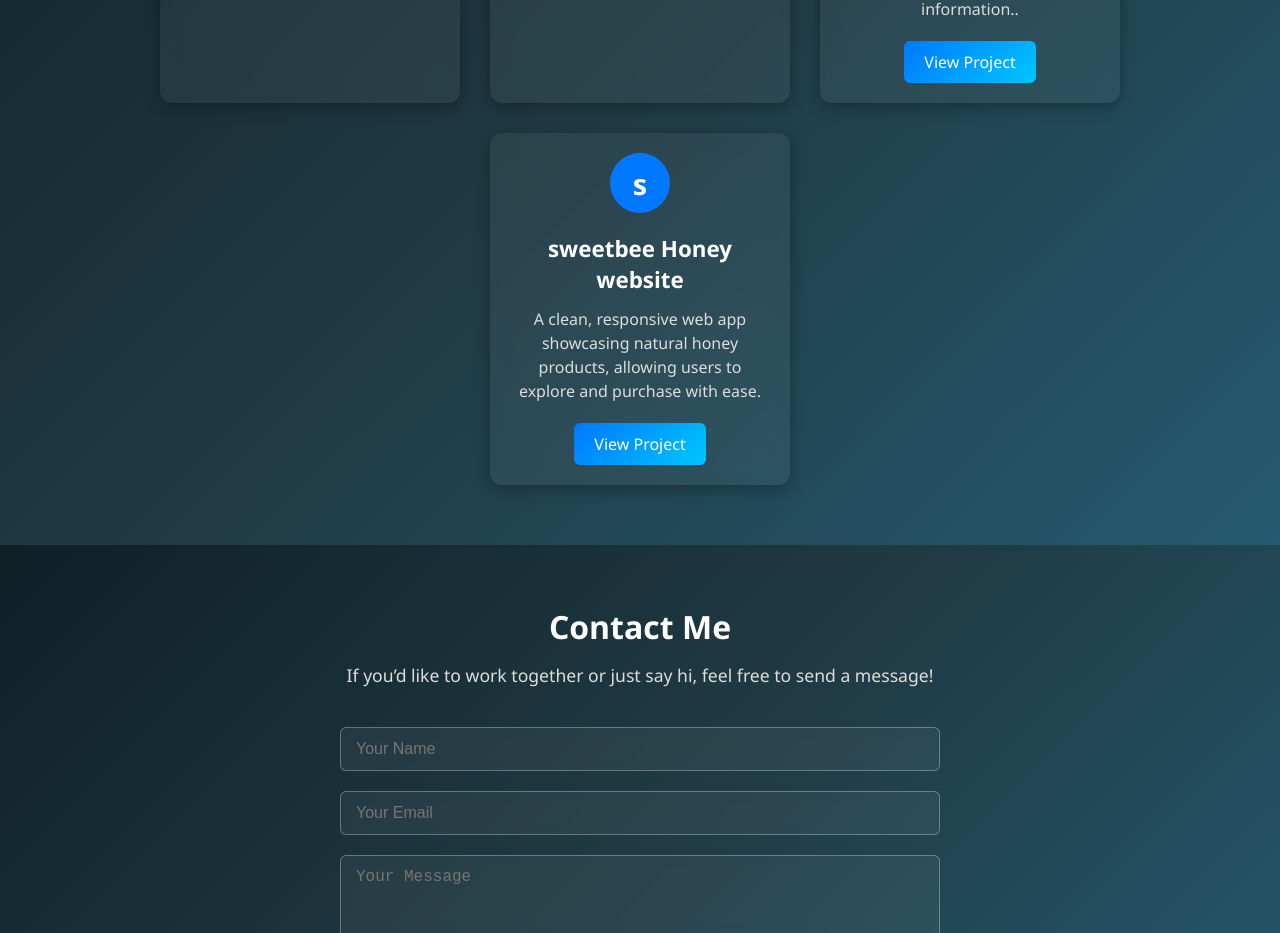
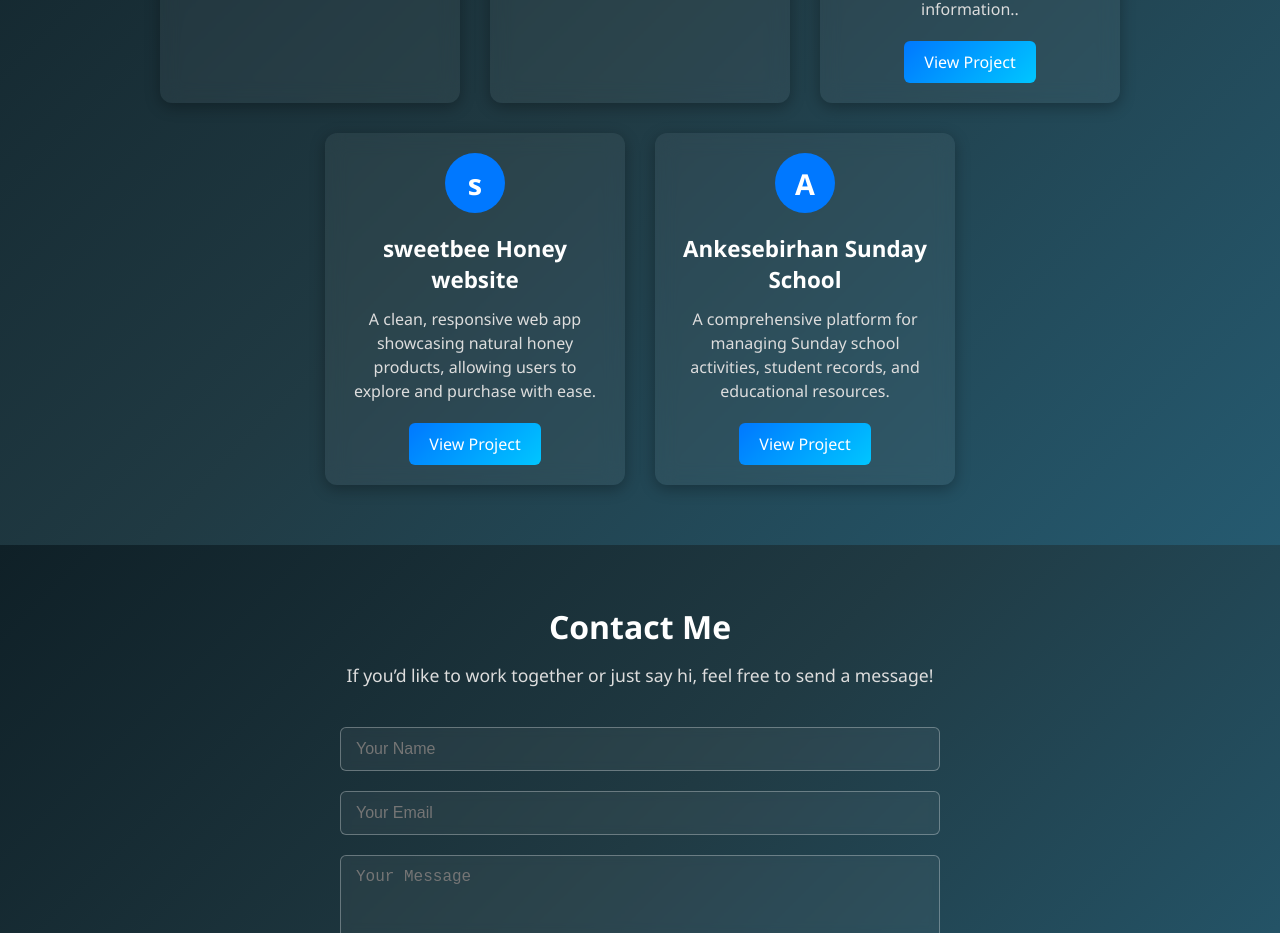
Before and after one commit to Amanualegezahegne/Amanuale-portifolio, a React (Vite) app: page / in a window 1280 px wide. Shown: the part 1854-2787 px from the top of the page. Built offline with nearby package versions, Linux system fonts and the light colour scheme.

Commit message:
Fix casing issues for case-sensitive Vercel deployment

```diff
--- a/src/Pages/Projects.jsx
+++ b/src/Pages/Projects.jsx
@@ -23,6 +23,11 @@ const Projects = () => {
       description: "A clean, responsive web app showcasing natural honey products, allowing users to explore and purchase with ease.",
       link: "https://github.com/Amanualegezahegne/sweetbee.git",
     },
+    {
+      title: "Ankesebirhan Sunday School",
+      description: "A comprehensive platform for managing Sunday school activities, student records, and educational resources.",
+      link: "#",
+    },
   ];
 
   return (
```
